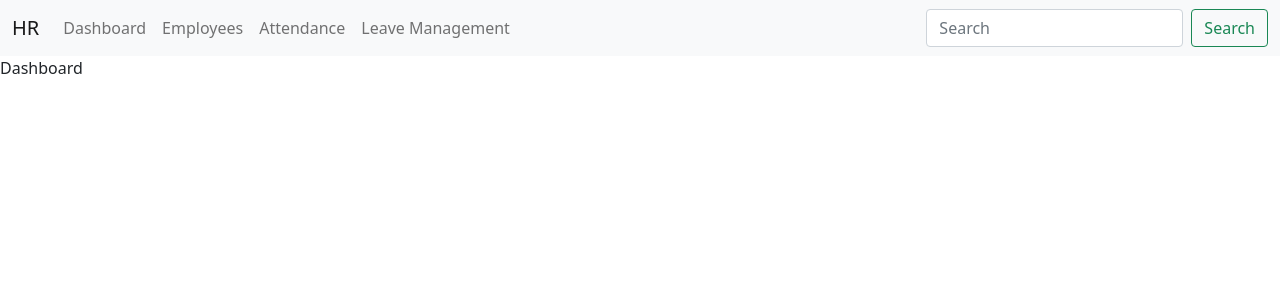
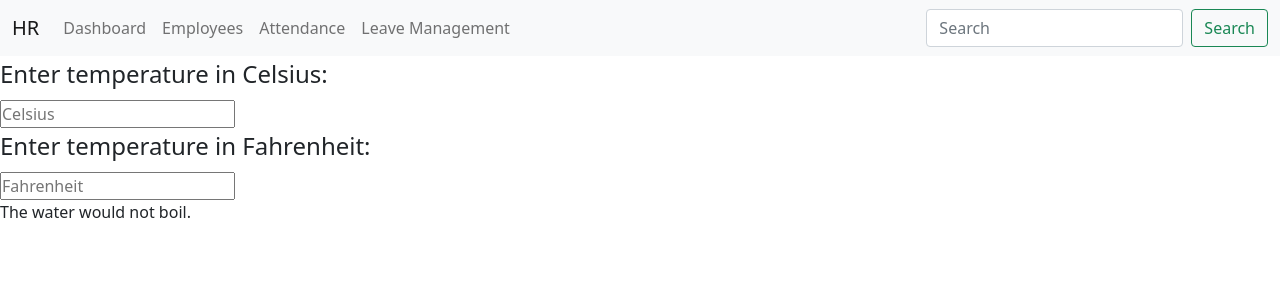
Before and after one commit to HussainShafayet/practise-react, a React (Create React App) app: page / in a window 1280 px wide. Shown: the top 300 px of the page. Built offline with nearby package versions, Linux system fonts and the light colour scheme.

Commit message:
temperature conver and simple form control

```diff
--- a/src/components/hr/dashboard.js
+++ b/src/components/hr/dashboard.js
@@ -1,9 +1,12 @@
-import React, { Component } from 'react'
+import React, { Component } from 'react';
+import Calculator from '../lifting-state/calculator';
 
 export default class Dashboard extends Component {
   render() {
     return (
-      <div>Dashboard</div>
+      <div>
+        <Calculator />
+      </div>
     )
   }
 }
--- a/src/components/hr/employees.js
+++ b/src/components/hr/employees.js
@@ -1,9 +1,12 @@
-import React, { Component } from 'react'
+import React, { Component } from 'react';
+import Test from '../test';
 
 export default class Employees extends Component {
   render() {
     return (
-      <div>Employees</div>
+      <div>Employees
+          <Test />
+      </div>
     )
   }
 }
--- /dev/null
+++ b/src/components/lifting-state/TemperatuerInput.js
@@ -0,0 +1,19 @@
+import React, { Component } from 'react'
+const ScaleNames = {
+    'c': 'Celsius',
+    'f': 'Fahrenheit'
+}
+export default class TemperatuerInput extends Component {
+
+  render() {
+    const { temperature, scale, onTemperatureChange } = this.props;
+    return (
+      <div>
+            <fieldset>
+                <legend>Enter temperature in {ScaleNames[scale]}:</legend>
+                <input type="text" placeholder={ScaleNames[scale]} value={temperature} onChange={(e)=> onTemperatureChange(e,scale)} />
+            </fieldset>
+      </div>
+    )
+  }
+}
--- /dev/null
+++ b/src/components/lifting-state/boilingVerdict.js
@@ -0,0 +1,9 @@
+import React from 'react'
+
+export default function boilingVerdict({celsius=0}) {
+    if (celsius>100) {
+        return <p>The water would boil.</p>
+    }else{
+        return <p>The water would not boil.</p>
+    }
+}
--- /dev/null
+++ b/src/components/lifting-state/calculator.js
@@ -0,0 +1,30 @@
+import React, { Component } from 'react';
+import  BoilingVerdict  from './boilingVerdict';
+import TemperatuerInput from './TemperatuerInput';
+import { toCelsius, toFahrenheit, convert } from '../../lib/converter';
+
+export default class Calculator extends Component {
+    state = {
+        temperature: '',
+        scale: 'c'
+    }
+    handleChange = (e,scale) => {
+        this.setState({
+            temperature: e.target.value,
+            scale
+        })
+    }
+
+  render() {
+    const {temperature,scale}=this.state;
+    const celsius = scale === 'f' ? convert(temperature, toCelsius) : temperature;
+    const fahrenheit = scale === 'c' ? convert(temperature, toFahrenheit) : temperature;
+    return (
+      <div>
+        <TemperatuerInput temperature={celsius} scale="c" onTemperatureChange={this.handleChange} />
+        <TemperatuerInput temperature={fahrenheit} scale="f" onTemperatureChange={this.handleChange} />
+        <BoilingVerdict celsius={parseFloat(temperature)} />
+      </div>
+    );
+  }
+}
--- a/src/components/test.js
+++ b/src/components/test.js
@@ -1,23 +1,31 @@
-import React, { Component } from 'react'
+import React, { Component } from 'react';
+import { Form } from 'react-bootstrap';
 
 export default class Test extends Component {
-    constructor(props) {
-        super(props)
-        this.state={
-            count:0
-        }
-    }
-    increament=()=>{
+    state = {count: 0}
+
+    increament=(value)=>{
+        console.log(value);
         this.setState({
             count:this.state.count+1
         });
+    }
+    submitHandler=(e)=>{
+        e.preventDefault();
+        console.log('onSubmit');
+        console.log(e.target.username.value);
     }
     render() {
         let {count}=this.state;
         return (
             <div>
                 <span>this is test={count}</span>
-                <button onClick={this.increament}>+</button>
+                <button className='btn btn-info m-1' onClick={()=>this.increament(count)}>+</button>
+                <Form onSubmit={this.submitHandler}>
+                    <input type="text" name='username' id='username' placeholder="Username" />
+                    <input type="password" placeholder="Password" />
+                    <button type='submit'>Submit</button>
+                </Form>
             </div>
         )
     }
--- /dev/null
+++ b/src/lib/converter.js
@@ -0,0 +1,18 @@
+export function toCelsius(fahrenheit) {
+    return (fahrenheit - 32) * 5 / 9;
+}
+
+
+export function toFahrenheit(celsius) {
+    return (celsius * 9/5) + 32;
+}
+
+export function convert(temperature, convertTo){
+    const input = parseFloat(temperature);
+    if(Number.isNaN(input)){
+        return '';
+    }
+    const output = convertTo(input);
+    const rounded = Math.round(output * 1000) / 1000;
+    return rounded.toString();
+}
```
